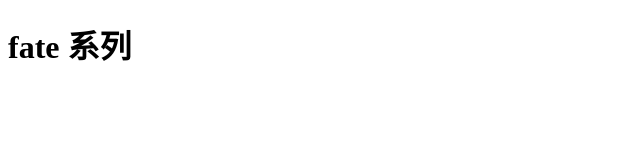
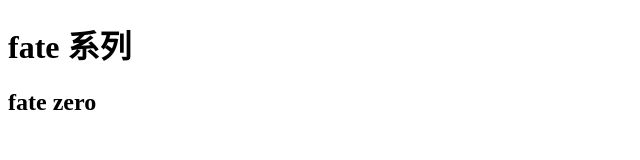
Before and after one commit to LYLYLY7/test, a plain HTML site: page index.html in a window 1280 px wide. Shown: the whole page, without its empty margins (0-640 px from the left). Drawn offline with Linux system fonts and the light colour scheme.

Commit message:
fate zero

```diff
--- a/index.html
+++ b/index.html
@@ -10,6 +10,7 @@
 
 <body>
     <h1>fate 系列</h1>
+    <h2>fate zero</h2>
 </body>
 
 </html>
```
